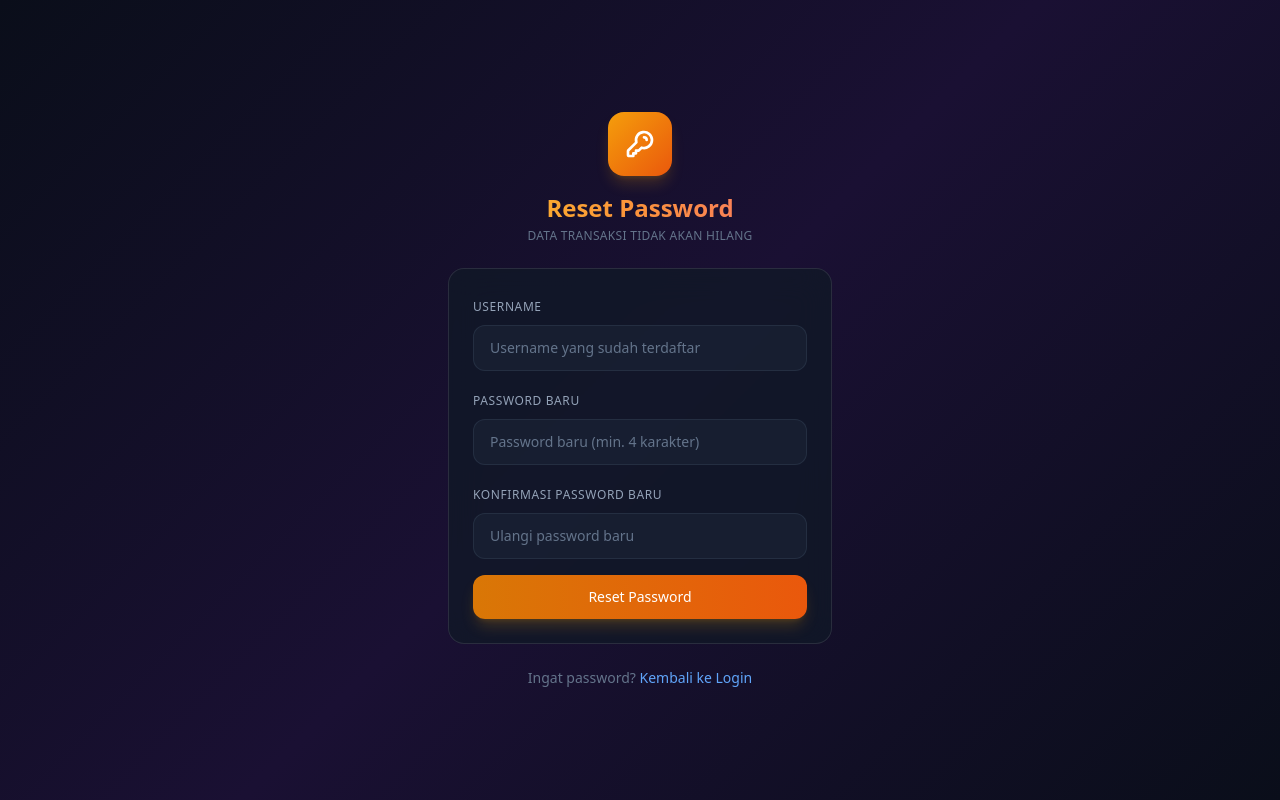
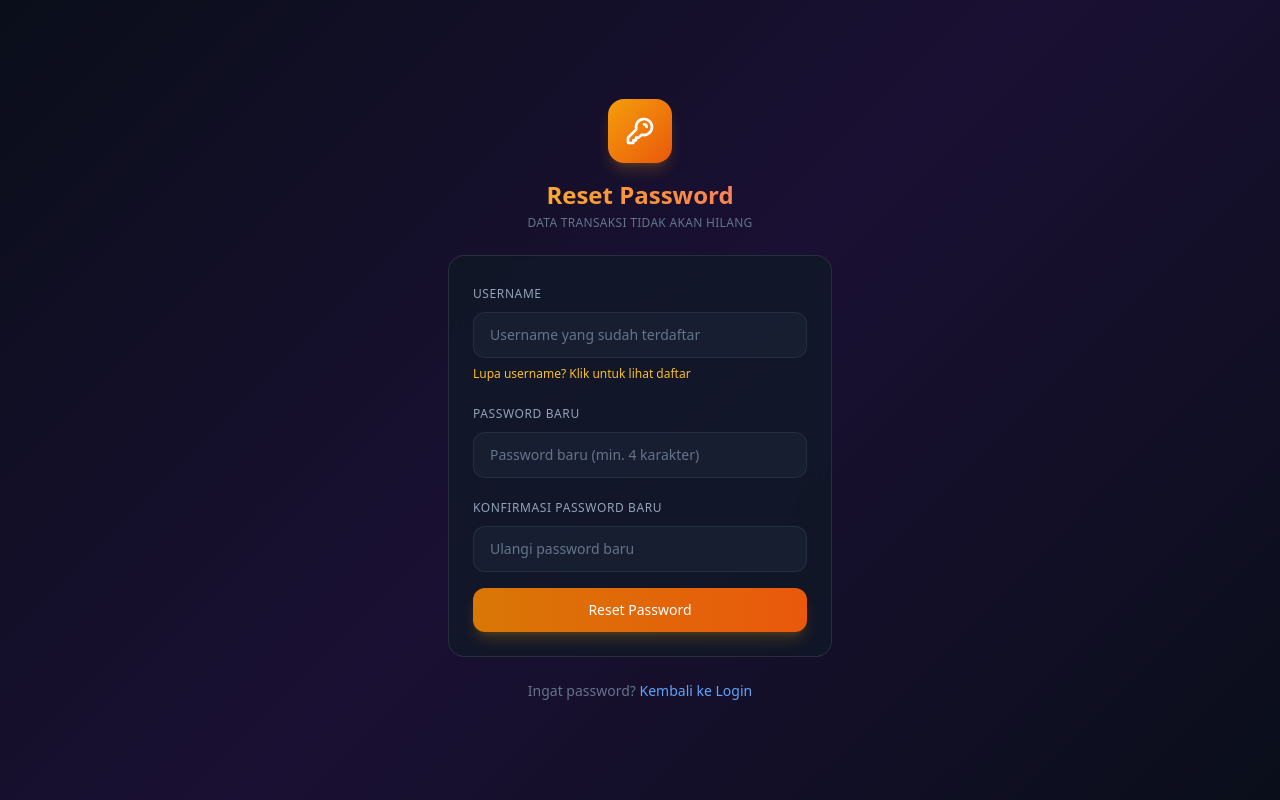
Before and after one commit to chailin0601/finance-app, a Next.js app: page /reset-password in a window 1280 px wide. Built offline with nearby package versions, Linux system fonts and the light colour scheme.

Commit message:
feat: show registered usernames on reset password page

```diff
--- a/app/reset-password/page.tsx
+++ b/app/reset-password/page.tsx
@@ -3,7 +3,7 @@
 import { useState } from "react";
 import { useRouter } from "next/navigation";
 import Link from "next/link";
-import { resetPassword } from "@/lib/auth";
+import { resetPassword, getRegisteredUsernames } from "@/lib/auth";
 
 export default function ResetPasswordPage() {
   const router = useRouter();
@@ -13,6 +13,14 @@ export default function ResetPasswordPage() {
   const [error, setError] = useState("");
   const [success, setSuccess] = useState(false);
   const [loading, setLoading] = useState(false);
+  const [usernames, setUsernames] = useState<string[]>([]);
+  const [showUsernames, setShowUsernames] = useState(false);
+
+  const handleShowUsernames = async () => {
+    const names = await getRegisteredUsernames();
+    setUsernames(names);
+    setShowUsernames(true);
+  };
 
   const handleSubmit = async (e: React.FormEvent) => {
     e.preventDefault();
@@ -96,6 +104,36 @@ export default function ResetPasswordPage() {
               placeholder="Username yang sudah terdaftar"
               autoComplete="username"
             />
+            <button
+              type="button"
+              onClick={handleShowUsernames}
+              className="text-xs text-amber-400 hover:text-amber-300 transition-colors"
+            >
+              Lupa username? Klik untuk lihat daftar
+            </button>
+            {showUsernames && (
+              <div className="bg-slate-800/70 border border-slate-700/50 rounded-xl px-4 py-3 mt-2">
+                <p className="text-xs text-slate-400 mb-2">Username terdaftar di browser ini:</p>
+                {usernames.length === 0 ? (
+                  <p className="text-xs text-slate-500 italic">Belum ada akun terdaftar</p>
+                ) : (
+                  <ul className="space-y-1">
+                    {usernames.map((name) => (
+                      <li key={name} className="flex items-center gap-2">
+                        <span className="w-1.5 h-1.5 rounded-full bg-amber-400"></span>
+                        <button
+                          type="button"
+                          onClick={() => { setUsername(name); setShowUsernames(false); }}
+                          className="text-sm text-slate-200 hover:text-amber-400 transition-colors"
+                        >
+                          {name}
+                        </button>
+                      </li>
+                    ))}
+                  </ul>
+                )}
+              </div>
+            )}
           </div>
 
           <div className="space-y-2">
--- a/lib/auth.ts
+++ b/lib/auth.ts
@@ -80,6 +80,12 @@ export async function loginUser(username: string, password: string): Promise<{ s
   return { success: true, user };
 }
 
+export async function getRegisteredUsernames(): Promise<string[]> {
+  const db = await getAuthDB();
+  const users = await db.getAll("users");
+  return users.map((u) => u.username);
+}
+
 export async function resetPassword(username: string, newPassword: string): Promise<{ success: boolean; error?: string }> {
   const db = await getAuthDB();
   const user = await db.getFromIndex("users", "by-username", username);
```
